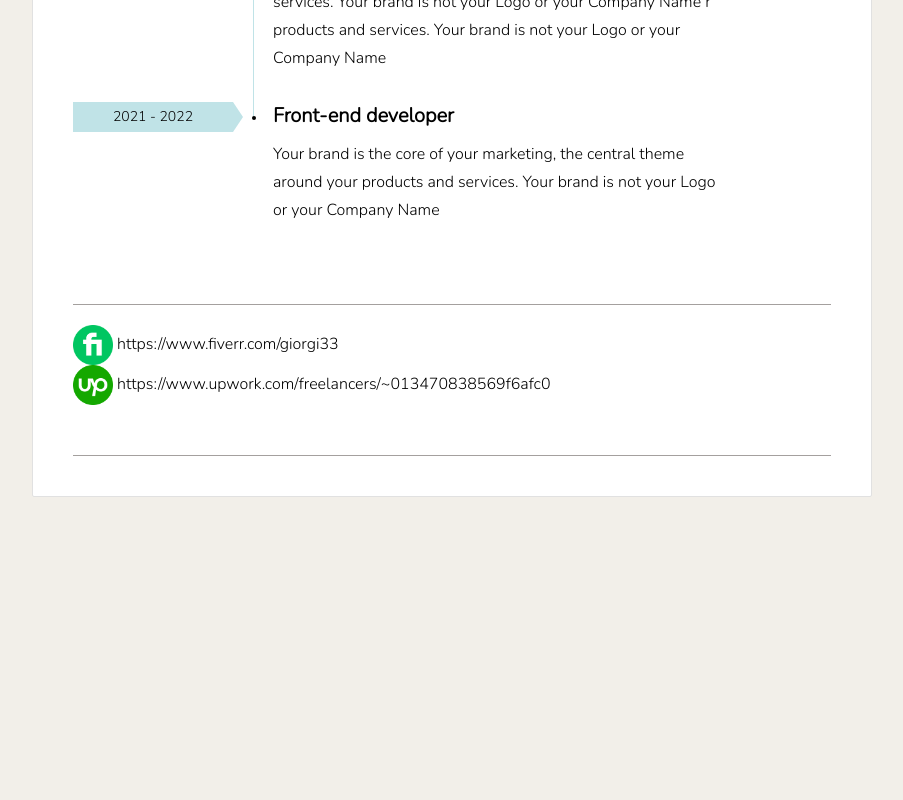
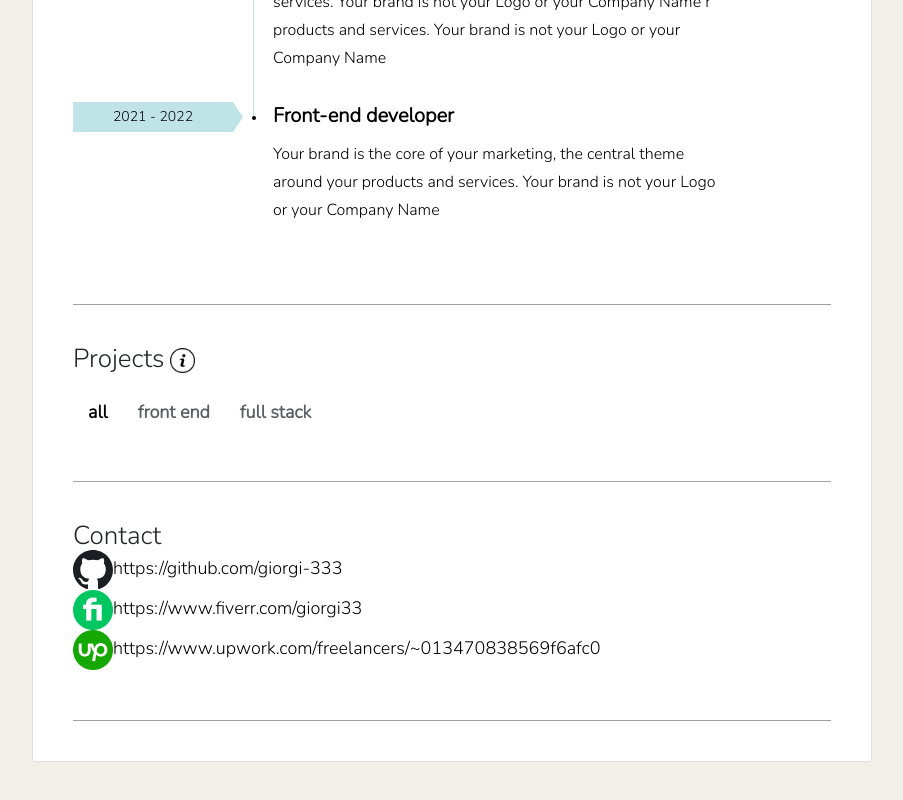
Before and after one commit to giorgi-333/portfolio, a Vue app: page /portfolio/ in a window 1280 px wide. Shown: the part 1181-1981 px from the top of the page, without its empty margins (343-1246 px from the left). Before the commit the page ends 1728 px from the top, so only its background shows below. Built offline with nearby package versions, Linux system fonts and the light colour scheme.

Commit message:
Initial contact.vue and projects.vue

```diff
--- a/src/assets/css/style.scss
+++ b/src/assets/css/style.scss
@@ -34,6 +34,17 @@ h2 {
   font-size: 24px;
 }
 
+h3 {
+  font-weight: normal;
+  font-size: 20px;
+}
+
+h4 {
+  font-weight: normal;
+  font-size: 18px;
+}
+
+
 img {
   vertical-align: middle;
 }
--- /dev/null
+++ b/src/components/home/contact.vue
@@ -0,0 +1,23 @@
+<template lang="pug">
+.contact
+  h1 Contact
+  .links
+    img(src="@/assets/icons/github.svg" width="40")
+    | https://github.com/giorgi-333
+    br
+    img(src="@/assets/icons/fiver.png" width="40")
+    | https://www.fiverr.com/giorgi33
+    br
+    img(src="@/assets/icons/upwork.png" width="40")
+    | https://www.upwork.com/freelancers/~013470838569f6afc0
+</template>
+
+<script>
+export default {
+  name: "contact"
+}
+</script>
+
+<style scoped>
+
+</style>
--- a/src/components/home/left-side.vue
+++ b/src/components/home/left-side.vue
@@ -84,8 +84,6 @@ export default {
 
   h3 {
     text-align: center;
-    font-weight: normal;
-    font-size: 20px;
   }
 }
 
--- /dev/null
+++ b/src/components/home/projects.vue
@@ -0,0 +1,58 @@
+<template lang="pug">
+.projects
+  h1 Projects
+    img(src='@/assets/icons/info.png')
+  .tabs
+    .tab(v-for="item in tabs" :class="{'active': item.id === tab}" @click="tab=item.id")
+      | {{ item.text }}
+
+</template>
+
+<script>
+export default {
+  name: "projects",
+  data() {
+    return {
+      tabs: [
+        {
+          id: 0,
+          text: 'all'
+        },
+        {
+          id: 1,
+          text: 'front end'
+        },
+        {
+          id: 2,
+          text: 'full stack'
+        }
+      ],
+      tab: 0
+    }
+  }
+}
+</script>
+
+<style lang="scss" scoped>
+.projects {
+  h1 {
+    margin-bottom: 20px;
+    img {
+      width: 25px;
+      margin-left: 5px;
+    }
+  }
+  .tabs {
+    display: flex;
+    .tab {
+      cursor: pointer;
+      color: #595f64;
+      font-weight: bold;
+      padding: 5px 15px;
+      &.active {
+        color: black;
+      }
+    }
+  }
+}
+</style>
--- a/src/views/Home.vue
+++ b/src/views/Home.vue
@@ -5,7 +5,8 @@
       <div class="cont">
         <h1>Hello, I am giorgi</h1>
         <div>
-          I am web developer, I Have working experience with front-end but i also know back-end. My goal is create modern and responsive websites.
+          I am web developer, I Have working experience with front-end but i also know back-end. My goal is create
+          modern and responsive websites.
           I have graduated from Georgian Technical University of Informatics and Management
           Systems. As you will see below I am also professional teacher of college.
           <a href=""></a>
@@ -18,12 +19,11 @@
       <div class="cont" id="experience">
         <experience/>
       </div>
-      <div class="cont">
-        <img src="@/assets/icons/fiver.png" width="40">
-        https://www.fiverr.com/giorgi33
-        <br>
-        <img src="@/assets/icons/upwork.png" width="40">
-        https://www.upwork.com/freelancers/~013470838569f6afc0
+      <div class="cont" id="projects">
+       <projects/>
+      </div>
+      <div class="cont" id="contact">
+        <contact/>
       </div>
     </div>
   </div>
@@ -34,10 +34,12 @@ import LeftSide from "@/components/home/left-side";
 import Skills from "@/components/home/skills";
 import Education from "@/components/home/education";
 import Experience from "@/components/home/experience";
+import Contact from "@/components/home/contact";
+import Projects from "@/components/home/projects";
 
 export default {
   name: "Home",
-  components: {Experience, Education, Skills, LeftSide}
+  components: {Projects, Contact, Experience, Education, Skills, LeftSide}
 }
 </script>
 
```
Also changed, not shown: src/assets/icons/github.svg (added), src/assets/icons/info.png (added).
